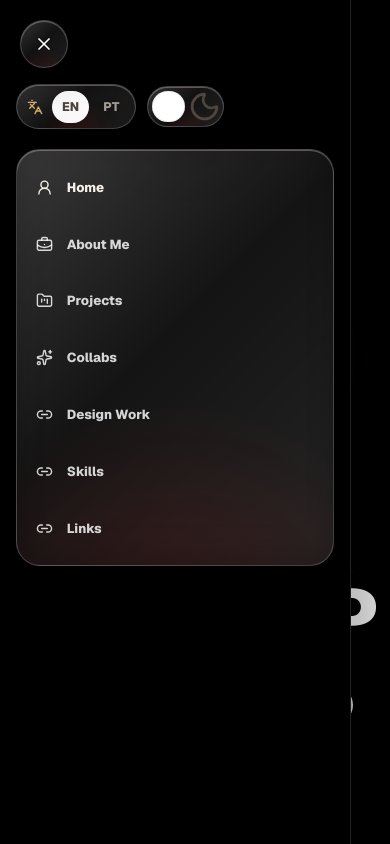
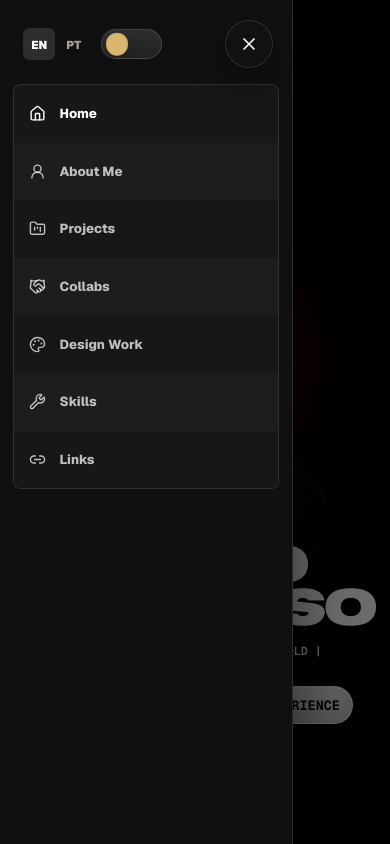
Before and after one commit to silviocardosodev/portfolio, a Next.js app: page /portfolio/ in a window 390 px wide. Both pictures are taken after a click on the button 44 px from the left and 44 px from the top of the page. Shown: the top 844 px of the page. Built offline with nearby package versions, Linux system fonts and the light colour scheme.

Commit message:
Improving mobile menu layout and functions

```diff
--- a/src/components/MobileMenu.tsx
+++ b/src/components/MobileMenu.tsx
@@ -1,9 +1,9 @@
 import { useState } from "react";
-import { BriefcaseBusiness, FolderKanban, Languages, Link2, Menu, Sparkles, UserRound, X } from "lucide-react";
+import { Menu, X } from "lucide-react";
 import type { Locale } from "@/data/portfolio";
+import { LanguageToggle } from "@/components/LanguageToggle";
 import { ThemeToggle, type Theme } from "@/components/ThemeToggle";
-
-const icons = [UserRound, BriefcaseBusiness, FolderKanban, Sparkles, Link2];
+import { fallbackNavigationIcon, navigationIcons } from "@/components/navigationIcons";
 
 type MobileMenuProps = {
   items: readonly { href: string; label: string }[];
@@ -30,32 +30,23 @@
         {isOpen ? <X size={20} aria-hidden="true" /> : <Menu size={20} aria-hidden="true" />}
       </button>
 
+      <button
+        className="mobile-menu__backdrop"
+        type="button"
+        aria-label="Close menu"
+        onClick={() => setIsOpen(false)}
+      />
+
       <div className="mobile-menu__panel">
         <div className="mobile-menu__controls">
-          <div className="mobile-menu__languages" aria-label={labels.aria}>
-            <Languages className="mobile-menu__language-icon" size={16} aria-hidden="true" />
-            <button
-              className={`mobile-menu__language-button ${locale === "en" ? "mobile-menu__language-button--active" : ""}`}
-              type="button"
-              onClick={() => onLocaleChange("en")}
-            >
-              {labels.en}
-            </button>
-            <button
-              className={`mobile-menu__language-button ${locale === "pt" ? "mobile-menu__language-button--active" : ""}`}
-              type="button"
-              onClick={() => onLocaleChange("pt")}
-            >
-              {labels.pt}
-            </button>
-          </div>
+          <LanguageToggle locale={locale} onChange={onLocaleChange} labels={labels} />
           <ThemeToggle className="mobile-menu__theme" theme={theme} onChange={onThemeChange} />
         </div>
 
         <nav className="mobile-menu__nav" aria-label="Mobile portfolio navigation">
           <ul className="mobile-menu__list">
             {items.map((item, index) => {
-              const Icon = icons[index] ?? Link2;
+              const Icon = navigationIcons[index] ?? fallbackNavigationIcon;
               return (
                 <li className="mobile-menu__item" key={item.href}>
                   <a
--- a/src/components/TopNav.tsx
+++ b/src/components/TopNav.tsx
@@ -1,6 +1,4 @@
-import { BriefcaseBusiness, FolderKanban, Link2, Sparkles, UserRound } from "lucide-react";
-
-const icons = [UserRound, BriefcaseBusiness, FolderKanban, Sparkles, Link2];
+import { fallbackNavigationIcon, navigationIcons } from "@/components/navigationIcons";
 
 export function TopNav({
   items,
@@ -13,7 +11,7 @@
     <nav className="top-nav" aria-label="Portfolio navigation">
       <ul className="top-nav__list">
         {items.map((item, index) => {
-          const Icon = icons[index] ?? Link2;
+          const Icon = navigationIcons[index] ?? fallbackNavigationIcon;
           return (
             <li className="top-nav__item" key={item.href}>
               <a
--- /dev/null
+++ b/src/components/navigationIcons.ts
@@ -0,0 +1,14 @@
+import { FolderKanban, Handshake, House, Link2, Palette, UserRound, Wrench } from "lucide-react";
+import type { LucideIcon } from "lucide-react";
+
+export const navigationIcons: readonly LucideIcon[] = [
+  House,
+  UserRound,
+  FolderKanban,
+  Handshake,
+  Palette,
+  Wrench,
+  Link2,
+];
+
+export const fallbackNavigationIcon = Link2;
--- a/src/styles/mobile-menu.css
+++ b/src/styles/mobile-menu.css
@@ -6,23 +6,30 @@
   .mobile-menu {
     display: block;
     inset: 0 auto auto 0;
+    --mobile-menu-active-bg: rgba(255, 255, 255, 0.12);
+    --mobile-menu-bg: #101010;
+    --mobile-menu-border: rgba(255, 255, 255, 0.12);
+    --mobile-menu-control-bg: rgba(255, 255, 255, 0.05);
+    --mobile-menu-control-border: rgba(255, 255, 255, 0.14);
+    --mobile-menu-link: rgba(255, 255, 255, 0.72);
+    --mobile-menu-link-active: #fff;
+    --mobile-menu-list-bg: #141414;
+    --mobile-menu-row-even: #1d1d1d;
+    --mobile-menu-row-hover: rgba(255, 255, 255, 0.04);
+    --mobile-menu-row-odd: #171717;
+    --mobile-menu-trigger-bg: #111;
+    --mobile-menu-trigger-color: #fff;
     position: fixed;
     z-index: 30;
   }
 
   .mobile-menu__trigger {
     align-items: center;
-    backdrop-filter: blur(50px) saturate(170%) brightness(1.08);
-    background:
-      radial-gradient(circle at 50% 120%, rgba(255, 20, 20, 0.12), transparent 48%),
-      linear-gradient(135deg, rgba(255, 255, 255, 0.22), rgba(255, 255, 255, 0.08) 46%, rgba(255, 255, 255, 0.14));
-    border: 1px solid rgba(255, 255, 255, 0.18);
+    background: var(--mobile-menu-trigger-bg);
+    border: 1px solid var(--mobile-menu-border);
     border-radius: 999px;
-    box-shadow:
-      0 18px 60px rgba(0, 0, 0, 0.34),
-      inset 0 1px 0 rgba(255, 255, 255, 0.28),
-      inset 0 -14px 28px rgba(0, 0, 0, 0.2);
-    color: #fff;
+    box-shadow: 0 14px 34px rgba(0, 0, 0, 0.32);
+    color: var(--mobile-menu-trigger-color);
     cursor: pointer;
     display: inline-flex;
     height: 3rem;
@@ -32,14 +39,34 @@
     top: 1.25rem;
     width: 3rem;
     z-index: 32;
-    -webkit-backdrop-filter: blur(50px) saturate(170%) brightness(1.08);
+  }
+
+  .mobile-menu--open .mobile-menu__trigger {
+    left: calc(75vw - 4.25rem);
+  }
+
+  .mobile-menu__backdrop {
+    background: rgba(0, 0, 0, 0.58);
+    border: 0;
+    bottom: 0;
+    cursor: pointer;
+    left: 75vw;
+    opacity: 0;
+    padding: 0;
+    pointer-events: none;
+    position: fixed;
+    right: 0;
+    top: 0;
+    transition: opacity 180ms ease, visibility 180ms ease;
+    visibility: hidden;
+    z-index: 30;
   }
 
   .mobile-menu__panel {
     align-content: start;
-    background: var(--color-page);
-    border-right: 1px solid var(--color-line);
-    box-shadow: 28px 0 80px rgba(0, 0, 0, 0.34);
+    background: var(--mobile-menu-bg);
+    border-right: 1px solid var(--mobile-menu-border);
+    box-shadow: 18px 0 42px rgba(0, 0, 0, 0.34);
     display: grid;
     gap: 1.25rem;
     height: 100vh;
@@ -47,21 +74,27 @@
     left: 0;
     opacity: 0;
     overflow-y: auto;
-    padding: 5.25rem 1rem 1.25rem;
+    padding: 5.25rem 0.8rem 1.25rem;
     pointer-events: none;
     position: fixed;
     top: 0;
     transform: translateX(-100%);
     transition: opacity 180ms ease, transform 180ms ease, visibility 180ms ease;
     visibility: hidden;
-    width: min(90vw, 22rem);
+    width: 75vw;
     z-index: 31;
   }
 
   .mobile-menu__controls {
     align-items: center;
     display: flex;
-    gap: 0.65rem;
+    flex-direction: row;
+    gap: 0.72rem;
+    justify-self: start;
+    padding: 0 0.2rem;
+    left: 1.25rem;
+    position: absolute;
+    top: 1.75rem;
   }
 
   .mobile-menu--open .mobile-menu__panel {
@@ -71,88 +104,160 @@
     visibility: visible;
   }
 
-  .mobile-menu__languages,
-  .mobile-menu__list {
-    align-items: center;
-    backdrop-filter: blur(50px) saturate(170%) brightness(1.08);
-    background:
-      radial-gradient(circle at 50% 120%, rgba(255, 20, 20, 0.14), transparent 48%),
-      linear-gradient(135deg, rgba(255, 255, 255, 0.22), rgba(255, 255, 255, 0.08) 46%, rgba(255, 255, 255, 0.14));
-    border: 1px solid var(--color-glass-border);
-    box-shadow:
-      0 18px 60px rgba(0, 0, 0, 0.34),
-      inset 0 1px 0 rgba(255, 255, 255, 0.28),
-      inset 0 -14px 28px rgba(0, 0, 0, 0.2);
-    display: flex;
-    overflow: hidden;
-    position: relative;
-    -webkit-backdrop-filter: blur(50px) saturate(170%) brightness(1.08);
+  .mobile-menu--open .mobile-menu__backdrop {
+    opacity: 1;
+    pointer-events: auto;
+    visibility: visible;
   }
 
-  .mobile-menu__languages {
-    border-radius: 999px;
-    gap: 0.25rem;
-    padding: 0.35rem;
-    width: max-content;
+  .mobile-menu__controls .language-toggle {
+    backdrop-filter: none;
+    background: transparent;
+    border: 0;
+    box-shadow: none;
+    bottom: auto;
+    flex-direction: row;
+    gap: 0.16rem;
+    display: flex;
+    left: auto;
+    overflow: visible;
+    padding: 0;
+    position: relative;
+    top: auto;
+    -webkit-backdrop-filter: none;
   }
 
-  .mobile-menu__language-icon {
-    color: var(--color-accent);
-    margin: 0 0.3rem;
+  .mobile-menu__controls .language-toggle::before,
+  .mobile-menu__controls .language-toggle::after {
+    display: none;
   }
 
-  .mobile-menu__language-button {
-    background: transparent;
-    border: 0;
-    border-radius: 999px;
-    color: var(--color-muted);
-    cursor: pointer;
-    font-size: 0.78rem;
-    font-weight: 800;
+  .mobile-menu__controls .language-toggle__button {
+    align-items: center;
+    border-radius: 6px;
+    display: inline-flex;
+    font-size: 0.72rem;
+    font-weight: 900;
+    height: 2rem;
+    justify-content: center;
     min-height: 2rem;
-    min-width: 2.3rem;
+    min-width: 2rem;
+    padding: 0;
+    width: 2rem;
   }
 
-  .mobile-menu__language-button--active {
-    background: var(--color-glass-active-bg);
-    color: var(--color-glass-active-text);
+  .mobile-menu__controls .language-toggle__button--active {
+    background: var(--mobile-menu-active-bg);
+    color: var(--mobile-menu-link-active);
+  }
+
+  .mobile-menu__theme {
+    backdrop-filter: none;
+    background:
+      linear-gradient(180deg, rgba(255, 255, 255, 0.08), rgba(255, 255, 255, 0.03)),
+      var(--mobile-menu-control-bg);
+    border-color: var(--mobile-menu-control-border);
+    box-shadow: none;
+    bottom: auto;
+    color: var(--color-soft);
+    flex-direction: row;
+    gap: 0;
+    height: 1.9rem;
+    left: auto;
+    padding: 0.18rem;
+    position: relative;
+    top: auto;
+    width: 3.8rem;
+    -webkit-backdrop-filter: none;
+  }
+
+  .mobile-menu__theme .theme-toggle__thumb {
+    background: var(--color-accent);
+    height: 1.42rem;
+    left: 0.22rem;
+    right: auto;
+    top: 50%;
+    transform: translate(2rem, -50%);
+    width: 1.42rem;
+  }
+
+  .mobile-menu__theme.theme-toggle--dark .theme-toggle__thumb {
+    right: auto;
+    transform: translate(0, -50%);
+  }
+
+  .mobile-menu__theme .theme-toggle__icon {
+    display: none;
   }
 
   .mobile-menu__list {
     align-items: stretch;
-    border-radius: 24px;
+    background: var(--mobile-menu-list-bg);
+    border: 1px solid var(--mobile-menu-border);
+    border-radius: 8px;
     flex-direction: column;
-    gap: 1.2rem;
+    display: flex;
+    gap: 0;
     list-style: none;
     margin: 0;
-    padding: 1.15rem 0.85rem;
+    overflow: hidden;
+    padding: 0;
     width: 100%;
+  }
+
+  .mobile-menu__item:nth-child(odd) {
+    background: var(--mobile-menu-row-odd);
+  }
+
+  .mobile-menu__item:nth-child(even) {
+    background: var(--mobile-menu-row-even);
   }
 
   .mobile-menu__link {
     align-items: center;
-    color: var(--color-glass-text);
+    color: var(--mobile-menu-link);
     display: flex;
     font-size: 0.82rem;
     font-weight: 800;
     gap: 0.85rem;
     justify-content: flex-start;
-    min-height: 2.35rem;
-    padding: 0 0.35rem;
-    transition: color 180ms ease, transform 180ms ease;
+    min-height: 3.6rem;
+    padding: 0 0.95rem;
+    transition: background 180ms ease, color 180ms ease, transform 180ms ease;
     white-space: nowrap;
   }
 
   .mobile-menu__link:hover {
-    color: var(--color-ink);
+    background: var(--mobile-menu-row-hover);
+    color: var(--mobile-menu-link-active);
     transform: translateX(0.15rem);
   }
 
   .mobile-menu__link--active {
-    color: var(--color-ink);
+    color: var(--mobile-menu-link-active);
   }
 
   .mobile-menu__link span {
     position: static;
   }
+
+  :root[data-theme="light"] .mobile-menu {
+    --mobile-menu-active-bg: rgba(25, 21, 18, 0.1);
+    --mobile-menu-bg: #f4ecdf;
+    --mobile-menu-border: rgba(42, 33, 24, 0.14);
+    --mobile-menu-control-bg: rgba(42, 33, 24, 0.055);
+    --mobile-menu-control-border: rgba(42, 33, 24, 0.14);
+    --mobile-menu-link: rgba(25, 21, 18, 0.72);
+    --mobile-menu-link-active: #191512;
+    --mobile-menu-list-bg: #eee5d7;
+    --mobile-menu-row-even: #e8dece;
+    --mobile-menu-row-hover: rgba(42, 33, 24, 0.06);
+    --mobile-menu-row-odd: #f0e7d9;
+    --mobile-menu-trigger-bg: #f4ecdf;
+    --mobile-menu-trigger-color: #191512;
+  }
+
+  :root[data-theme="light"] .mobile-menu__panel {
+    box-shadow: 18px 0 42px rgba(90, 64, 38, 0.18);
+  }
 }
```
